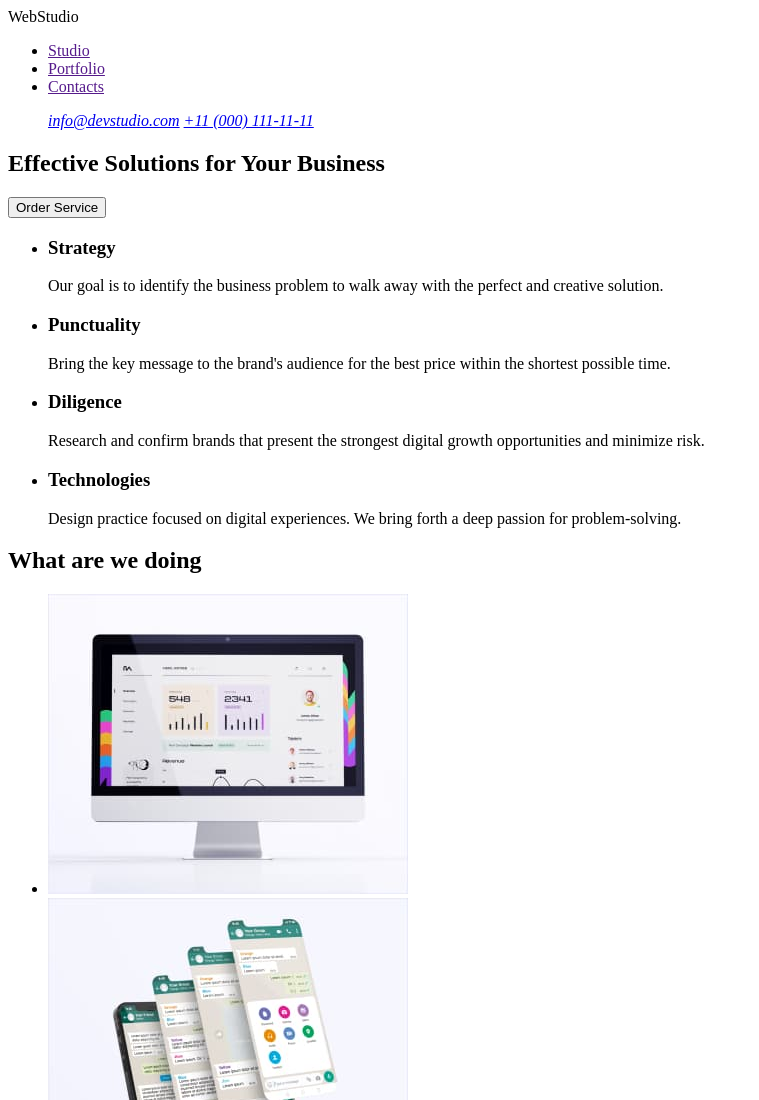
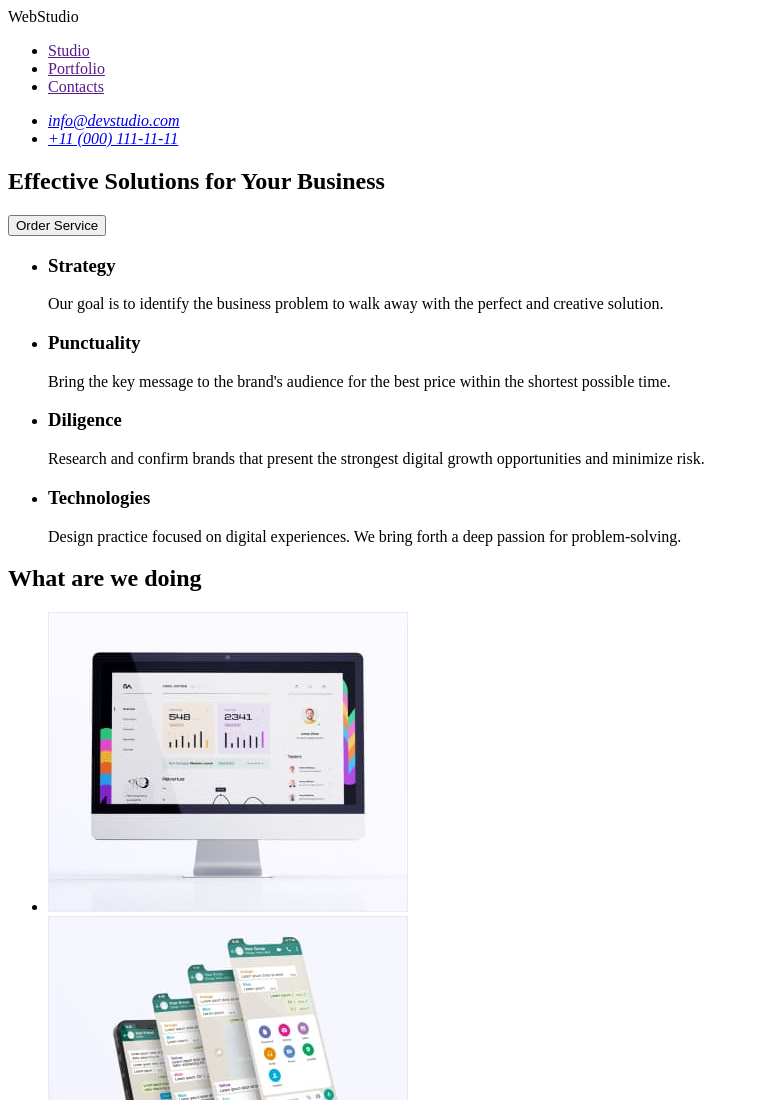
Before and after one commit to Kosanka/goit-markup-hw-01, a plain HTML site: page index.html in a window 1280 px wide. Shown: the top 1100 px of the page, without its empty margins (0-759 px from the left). Drawn offline with Linux system fonts and the light colour scheme.

Commit message:
+correction2

```diff
--- a/index.html
+++ b/index.html
@@ -23,19 +23,15 @@
         </ul>
       </nav>
       <address>
-          <ul>
-            <li">
-              <a href="mailto:info@devstudio.com"
-                >info@devstudio.com</a
-              >
-            </li>
-            <li">
-              <a href="tel:+110001111111"
-                >+11 (000) 111-11-11</a
-              >
-            </li>
-          </ul>
-        </address>
+        <ul>
+          <li>
+            <a href="mailto:info@devstudio.com">info@devstudio.com</a>
+          </li>
+          <li>
+            <a href="tel:+110001111111">+11 (000) 111-11-11</a>
+          </li>
+        </ul>
+      </address>
     </header>
     <main>
       <section>
```
